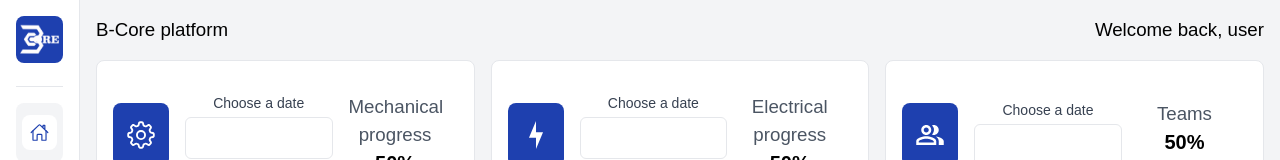
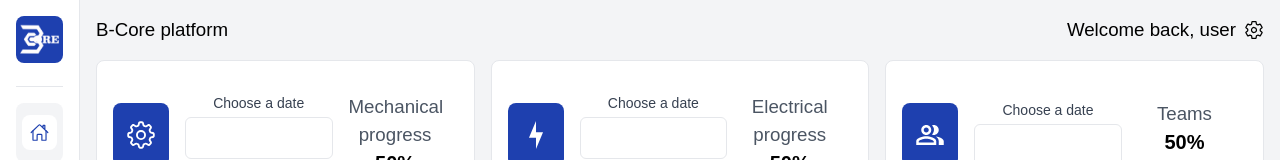
Before and after one commit to LMartin1998/BCorePlatform-Deploy, a Next.js app: page /docs in a window 1280 px wide. Shown: the top 160 px of the page. Built offline with nearby package versions, Linux system fonts and the light colour scheme.

Commit message:
Adding dark theme

```diff
--- a/src/app/Components/Header.jsx
+++ b/src/app/Components/Header.jsx
@@ -1,13 +1,60 @@
-import React from "react";
+import { useState } from "react";
+import { IoSettingsOutline } from "react-icons/io5";
+import SettingsModal from "./SettingsModal";
 
 const Header = () => {
-    return(
-        <div className='flex justify-between px-4 pt-4'>
-            <h2>B-Core platform</h2>
-            <h2>Welcome back, user</h2>
-        </div>
-    );
-}
+  const [open, setOpen] = useState(false);
+  const [theme, setTheme] = useState("white");
 
+  return (
+    <div className="flex items-center justify-between px-4 pt-4">
+      <div className="flex items-center">
+        <h2>B-Core platform</h2>
+      </div>
+      <div className="flex items-center">
+        <h2>Welcome back, user</h2>
+        <IoSettingsOutline
+          className="ml-2 hover:cursor-pointer"
+          size={20}
+          onClick={(e) => {
+            e.stopPropagation();
+            setOpen(true);
+          }}
+        ></IoSettingsOutline>
+      </div>
+      {open && (
+        <SettingsModal onClose={() => {}}>
+          <div className="flex flex-col w-full h-5/6">
+            <div className="flex items-center justify-between mt-4 m-2">
+              <p>Toggle theme</p>
+              <div
+                className={`cursor-pointer relative ${theme === "white" ? "bg-blue-500" : "bg-gray-400"} rounded-full w-8 h-4 transition`}
+                onClick={(e) => {
+                  e.stopPropagation();
+                  setTheme((prevTheme) =>
+                    prevTheme === "white" ? "dark" : "white",
+                  );
+                }}
+              >
+                <div
+                  className={`absolute ${theme === "white" ? "translate-x-4" : "translate-x-0"} left-0 bg-white w-4 h-4 rounded-full shadow-md transition transform duration-300 ease-in-out`}
+                />
+              </div>
+            </div>
+            <button
+              className="flex w-1/3 py-1 items-center justify-center self-center rounded-lg bg-blue-500 text-white"
+              onClick={(e) => {
+                e.stopPropagation();
+                setOpen(false);
+              }}
+            >
+              Close
+            </button>
+          </div>
+        </SettingsModal>
+      )}
+    </div>
+  );
+};
 
-export default Header
+export default Header;
--- /dev/null
+++ b/src/app/Components/SettingsModal.jsx
@@ -0,0 +1,16 @@
+import ReactDOM from "react-dom";
+
+export default function SettingsModal({ onClose, children }) {
+  const handleClose = (e) => {
+    e.preventDefault();
+    onClose();
+  };
+
+  const modalContent = (
+    <div className="absolute top-0 right-0 pl-1 flex flex-col w-full min-h-screen justify-start rounded-lg shadow-xl bg-white md:w-5/6 lg:w-1/4">
+      {children}
+    </div>
+  );
+
+  return ReactDOM.createPortal(modalContent, document.body);
+}
```
